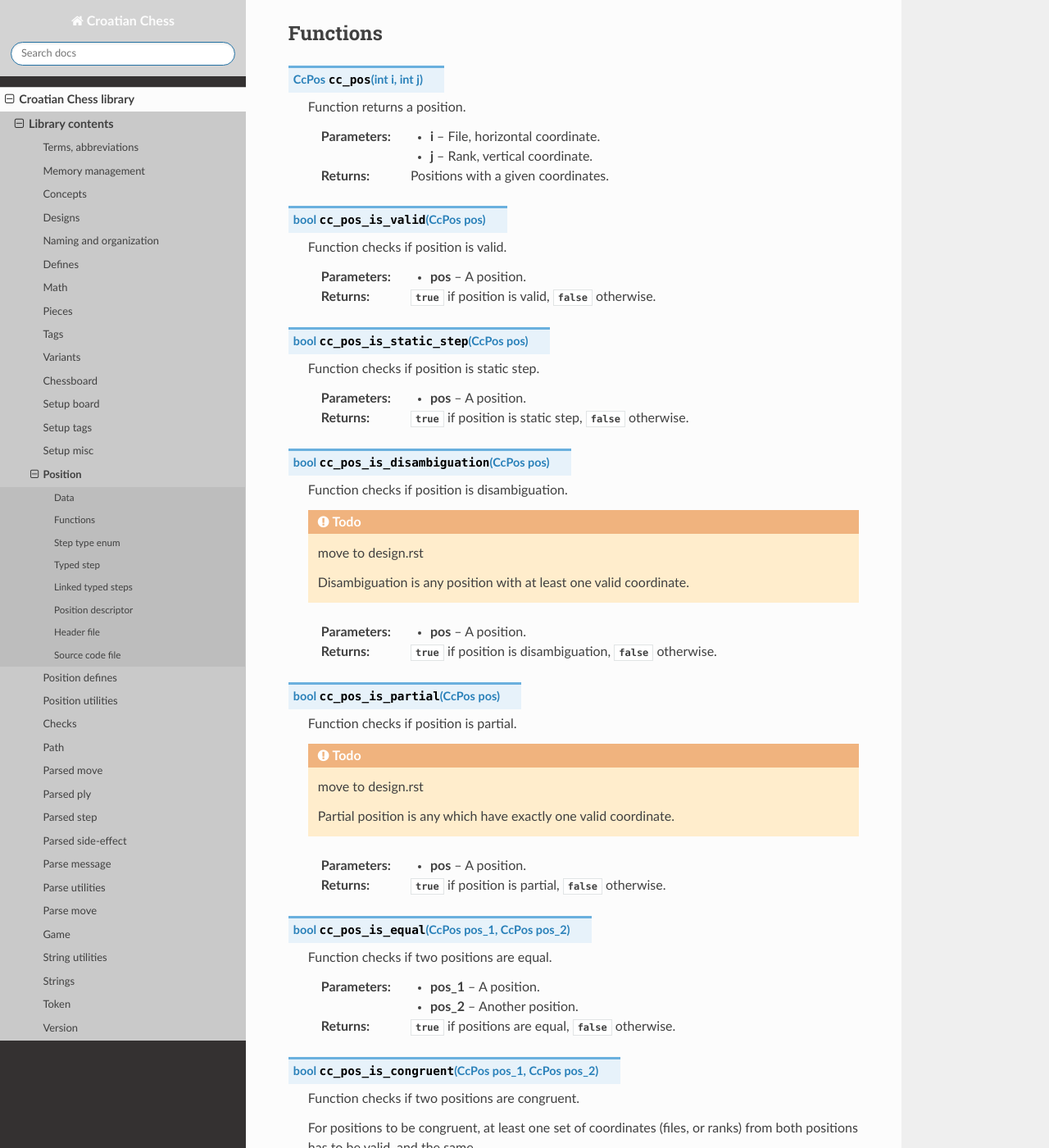
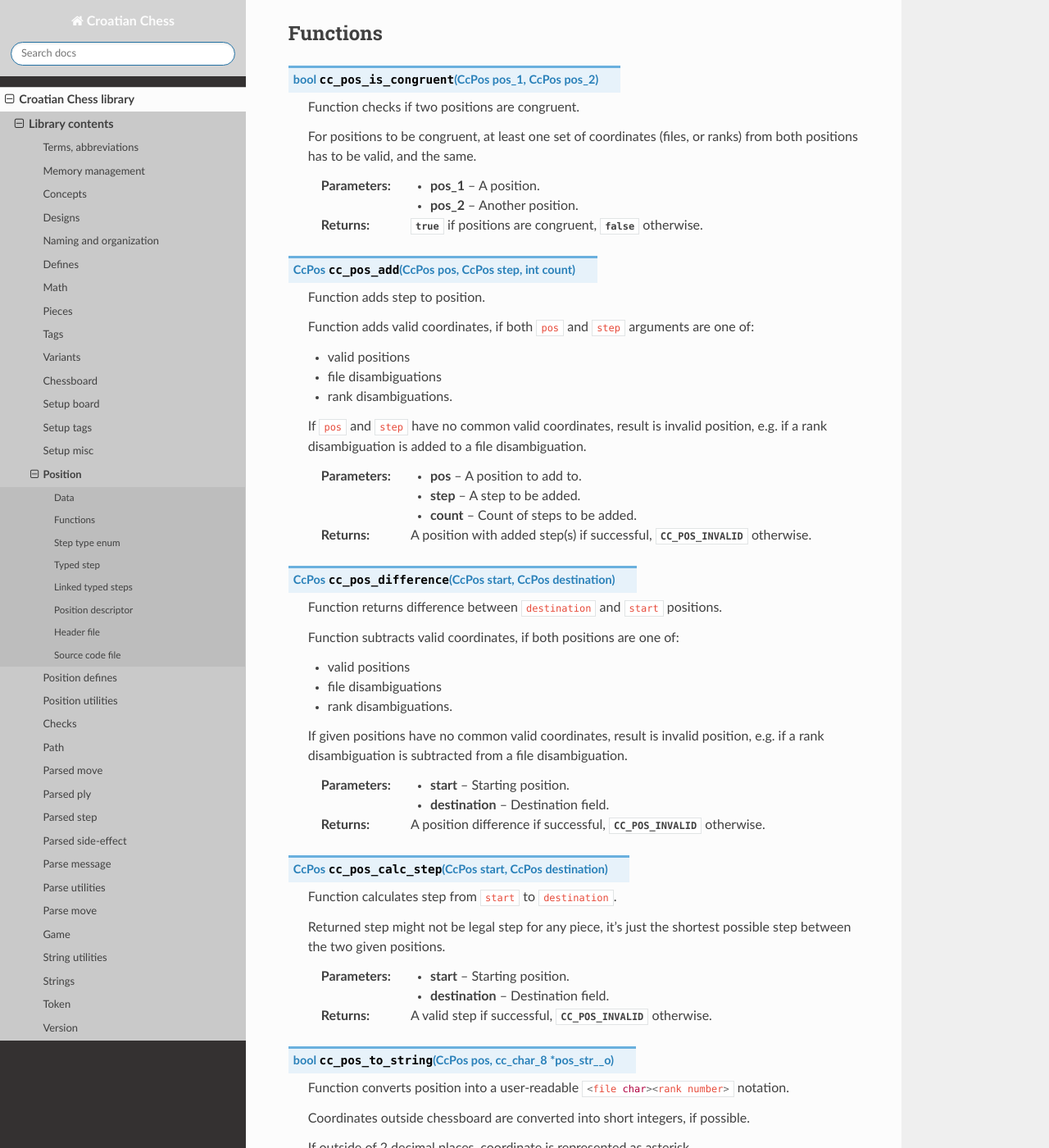
Before and after one commit to mmlacak/crochess, a Sphinx documentation site: the page built from docs/source/libcc/ccpos.rst, in a window 1280 px wide and 1400 px high, scrolled down 2510 px. Shown: the whole window at 82% size. Built offline with Sphinx 7.4.7 and the Read the Docs theme 3.1.0, drawn with Linux system fonts in a browser that asks for light colours; some of the changed text lies outside the part shown.

Commit message:
Simplified pos, pos desc + docs.
(cherry picked from commit 0c19af082799b0784f92e2f4077ff021753b15a0)

```diff
--- a/docs/source/conf.py
+++ b/docs/source/conf.py
@@ -26,10 +26,10 @@ copyright = '2021, Mario Mlačak'
 author = 'Mario Mlačak'
 
 # The short X.Y version
-version = "0.0.0.8:1158+20241121.225126"   # docs-new-lib-short-version-major-minor-feature-commit+meta~breaks-place-marker
+version = "0.0.0.9:1159+20241121.232550"   # docs-new-lib-short-version-major-minor-feature-commit+meta~breaks-place-marker
 
 # The full version, including alpha/beta/rc tags
-release = "0.0.0.8:1158+20241121.225126"   # docs-new-lib-full-version-major-minor-feature-commit+meta~breaks-place-marker
+release = "0.0.0.9:1159+20241121.232550"   # docs-new-lib-full-version-major-minor-feature-commit+meta~breaks-place-marker
 
 
 # -- General configuration ---------------------------------------------------
--- a/docs/source/libcc/ccpos.rst
+++ b/docs/source/libcc/ccpos.rst
@@ -127,66 +127,6 @@ Data
 
 Functions
 ---------
-
-.. c:function:: CcPos cc_pos( int i, int j )
-
-    Function returns a position.
-
-    :param i: File, horizontal coordinate.
-    :param j: Rank, vertical coordinate.
-    :returns: Positions with a given coordinates.
-
-.. c:function:: bool cc_pos_is_valid( CcPos pos )
-
-    Function checks if position is valid.
-
-    :param pos: A position.
-    :returns: :c:data:`true` if position is valid, :c:data:`false` otherwise.
-
-.. c:function:: bool cc_pos_is_static_step( CcPos pos )
-
-    Function checks if position is static step.
-
-    :param pos: A position.
-    :returns: :c:data:`true` if position is static step, :c:data:`false` otherwise.
-
-.. c:function:: bool cc_pos_is_disambiguation( CcPos pos )
-
-    Function checks if position is disambiguation.
-
-    .. TODO
-
-    .. todo::
-
-        move to design.rst
-
-        Disambiguation is any position with at least one valid coordinate.
-
-    :param pos: A position.
-    :returns: :c:data:`true` if position is disambiguation, :c:data:`false` otherwise.
-
-.. c:function:: bool cc_pos_is_partial( CcPos pos )
-
-    Function checks if position is partial.
-
-    .. TODO
-
-    .. todo::
-
-        move to design.rst
-
-        Partial position is any which have exactly one valid coordinate.
-
-    :param pos: A position.
-    :returns: :c:data:`true` if position is partial, :c:data:`false` otherwise.
-
-.. c:function:: bool cc_pos_is_equal( CcPos pos_1, CcPos pos_2 )
-
-    Function checks if two positions are equal.
-
-    :param pos_1: A position.
-    :param pos_2: Another position.
-    :returns: :c:data:`true` if positions are equal, :c:data:`false` otherwise.
 
 .. c:function:: bool cc_pos_is_congruent( CcPos pos_1, CcPos pos_2 )
 
@@ -589,31 +529,6 @@ Position descriptor
     :returns: Casted position descriptor value.
     :seealso: :c:data:`true` if equal, :c:data:`false` otherwise.
 
-.. c:function:: CcPosDesc cc_pos_desc( CcPos pos, CcPieceType piece, CcTagType tag, cc_uint_t momentum )
-
-    Function returns position descriptor value.
-
-    :param pos: A position.
-    :param piece: A piece.
-    :param tag: A tag.
-    :param momentum: A momentum.
-    :returns: Position descriptor value.
-
-.. c:function:: bool cc_pos_desc_is_valid( CcPosDesc pd )
-
-    Function checks if position descriptor is valid.
-
-    :param pd: A position descriptor.
-    :returns: :c:data:`true` if valid, :c:data:`false` otherwise.
-
-.. c:function:: bool cc_pos_desc_is_equal( CcPosDesc pd_1, CcPosDesc pd_2 )
-
-    Function checks if two given position descriptors are equal.
-
-    :param pd_1: A position descriptor.
-    :param pd_2: Another position descriptor.
-    :returns: :c:data:`true` if equal, :c:data:`false` otherwise.
-
 .. c:function:: bool cc_pos_desc_is_congruent( CcPosDesc pd_1, CcPosDesc pd_2 )
 
     Function checks if two position descriptor values are congruent.
--- a/docs/source/libcc/organization.rst
+++ b/docs/source/libcc/organization.rst
@@ -166,9 +166,8 @@ operates.
 
 For instance, some :c:struct:`CcPos` methods are:
 
-- :c:`bool cc_pos_is_valid( CcPos pos );`
-- :c:`bool cc_pos_is_static_step( CcPos pos );`
-- :c:`bool cc_pos_is_equal( CcPos pos_1, CcPos pos_2 );`
+- :c:`bool cc_pos_is_congruent( CcPos pos_1, CcPos pos_2 );`
+- :c:`CcPos cc_pos_add( CcPos pos, CcPos step, int count );`
 - etc.
 
 The same applies to macros defined for an entity, only their name is in upper-case.
```
Also changed, not shown: README.md (+2 -2 lines), 6 other files.
